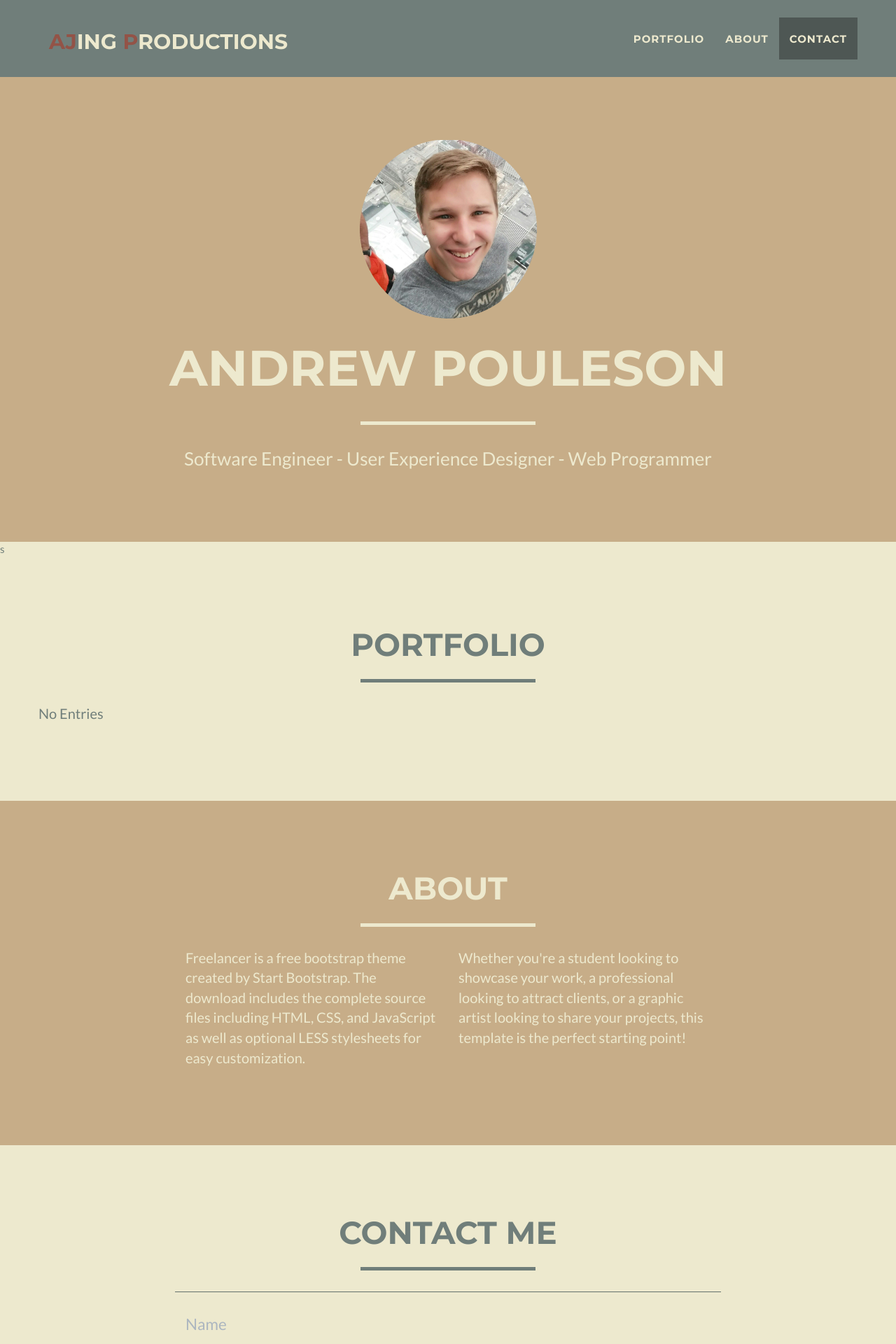
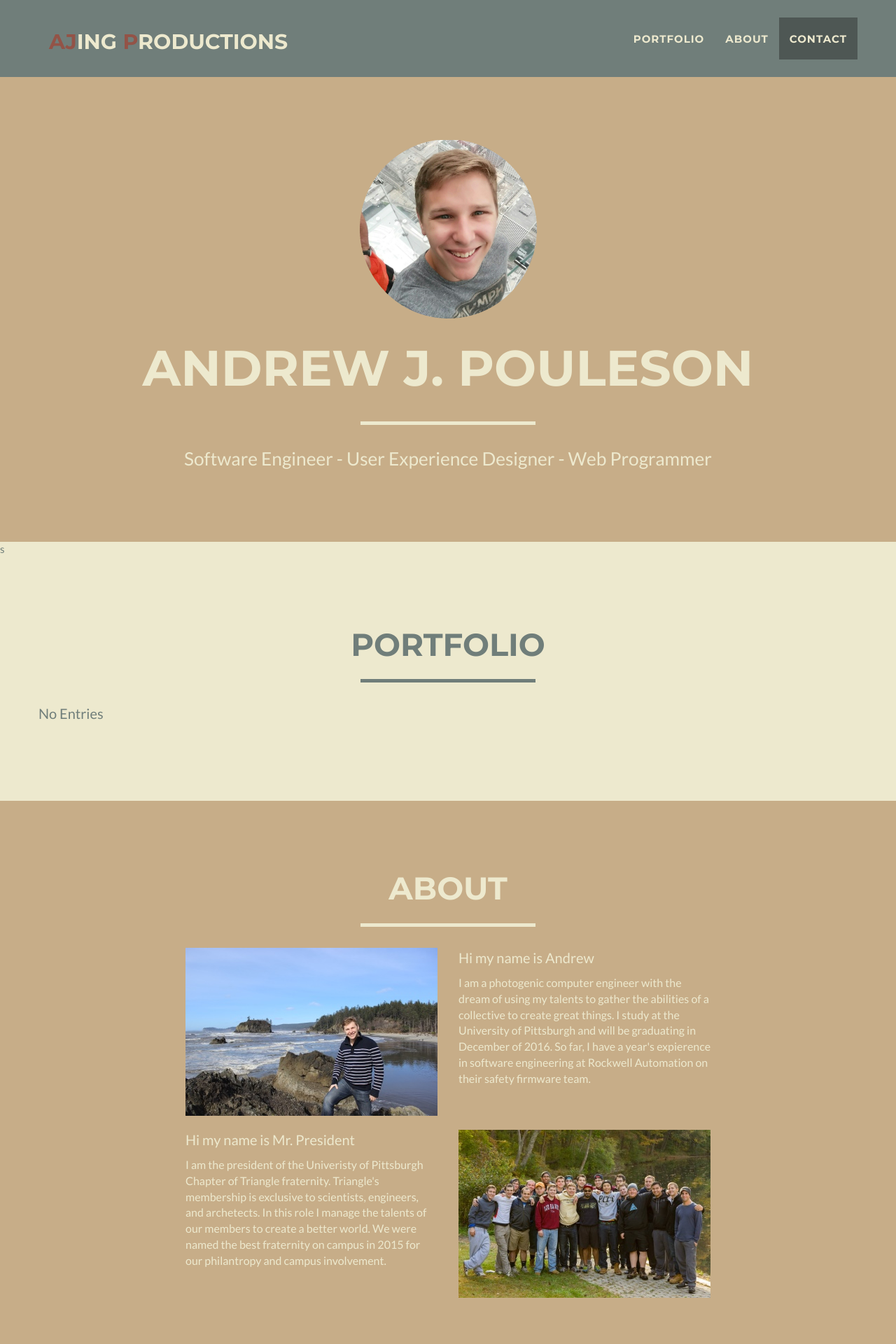
Before and after one commit to FiscalTiger/AJingProductions, a PHP site: page / in a window 1280 px wide. Shown: the top 1920 px of the page at 70% size. Run offline with PHP 8.4, Linux system fonts and the light colour scheme; data that the repository does not hold is empty; some libraries are stand-ins or nearby versions.

Commit message:
Finish about me, change some css and update the footer with my information

```diff
--- a/about.php
+++ b/about.php
@@ -8,11 +8,31 @@
             </div>
         </div>
         <div class="row">
-            <div class="col-lg-4 col-lg-offset-2">
-                <p>Freelancer is a free bootstrap theme created by Start Bootstrap. The download includes the complete source files including HTML, CSS, and JavaScript as well as optional LESS stylesheets for easy customization.</p>
+            <div class="col-xs-4 col-xs-offset-2">
+                <img class="img-responsive" src="img/about_personal.jpg" alt="">
             </div>
-            <div class="col-lg-4">
-                <p>Whether you're a student looking to showcase your work, a professional looking to attract clients, or a graphic artist looking to share your projects, this template is the perfect starting point!</p>
+            <div class="col-xs-4">
+                <p>Hi my name is Andrew</p>
+                <p class="small">
+                    I am a photogenic computer engineer with the dream of using my talents to gather the abilities of a collective to create great things.
+                    I study at the University of Pittsburgh and will be graduating in December of 2016.
+                    So far, I have a year's expierence in software engineering at Rockwell Automation on their safety firmware team.
+                </p>
+            </div>
+        </div>
+        <div class="clearfix visible-xs-block"></div>
+        <div class="row top-buffer">
+            <div class="col-xs-4 col-xs-offset-2">
+                <p>Hi my name is Mr. President</p>
+                <p class="small">
+                    I am the president of the Univeristy of Pittsburgh Chapter of Triangle fraternity.
+                    Triangle's membership is exclusive to scientists, engineers, and archetects.
+                    In this role I manage the talents of our members to create a better world.
+                    We were named the best fraternity on campus in 2015 for our philantropy and campus involvement.
+                </p>
+            </div>
+            <div class="col-xs-4">
+                <img class="img-responsive" src="img/about_triangle.jpg" alt="">
             </div>
         </div>
     </div>
--- a/css/freelancer.css
+++ b/css/freelancer.css
@@ -48,7 +48,7 @@ hr.star-primary {
 
 hr.star-light:after,
 hr.star-primary:after {
-    content: "\f005";
+    content: "\f1d0";
     display: inline-block;
     position: relative;
     top: -.8em;
@@ -461,3 +461,5 @@ footer .footer-below {
     display: none;
     opacity: 0;
 }
+
+.top-buffer { margin-top:20px; }
--- a/footer.php
+++ b/footer.php
@@ -5,31 +5,28 @@
             <div class="row">
                 <div class="footer-col col-md-4">
                     <h3>Location</h3>
-                    <p>3481 Melrose Place<br>Beverly Hills, CA 90210</p>
+                    <p>325 Semple St. Rear<br>Pittsburgh, PA 15213</p>
                 </div>
                 <div class="footer-col col-md-4">
                     <h3>Around the Web</h3>
                     <ul class="list-inline">
                         <li>
-                            <a href="#" class="btn-social btn-outline"><i class="fa fa-fw fa-facebook"></i></a>
+                            <a href="https://www.facebook.com/andrew.pouleson" class="btn-social btn-outline"><i class="fa fa-fw fa-facebook"></i></a>
                         </li>
                         <li>
-                            <a href="#" class="btn-social btn-outline"><i class="fa fa-fw fa-google-plus"></i></a>
+                            <a href="https://twitter.com/ajpouleson" class="btn-social btn-outline"><i class="fa fa-fw fa-twitter"></i></a>
                         </li>
                         <li>
-                            <a href="#" class="btn-social btn-outline"><i class="fa fa-fw fa-twitter"></i></a>
+                            <a href="https://www.linkedin.com/in/andrew-pouleson-88a1b39b" class="btn-social btn-outline"><i class="fa fa-fw fa-linkedin"></i></a>
                         </li>
                         <li>
-                            <a href="#" class="btn-social btn-outline"><i class="fa fa-fw fa-linkedin"></i></a>
-                        </li>
-                        <li>
-                            <a href="#" class="btn-social btn-outline"><i class="fa fa-fw fa-dribbble"></i></a>
+                            <a href="https://github.com/FiscalTiger" class="btn-social btn-outline"><i class="fa fa-fw fa-github"></i></a>
                         </li>
                     </ul>
                 </div>
                 <div class="footer-col col-md-4">
-                    <h3>About Freelancer</h3>
-                    <p>Freelance is a free to use, open source Bootstrap theme created by <a href="http://startbootstrap.com">Start Bootstrap</a>.</p>
+                    <h3>A little Philosphy</h3>
+                    <p>"If you want to build a ship, don’t drum up the men to gather wood, divide the work and give orders. Instead, teach them to yearn for the vast and endless sea."</p> <p> <em>&#8211; Antoine de Saint-Exupéry</em></p>
                 </div>
             </div>
         </div>
@@ -38,7 +35,7 @@
         <div class="container">
             <div class="row">
                 <div class="col-lg-12">
-                    Copyright &copy; Your Website 2014
+                    Copyright &copy; Andrew Pouleson 2016
                 </div>
             </div>
         </div>
--- a/header.php
+++ b/header.php
@@ -5,7 +5,7 @@
             <div class="col-lg-12">
                 <img class="img-responsive" src="img/profile.png" alt="">
                 <div class="intro-text">
-                    <span class="name">Andrew Pouleson</span>
+                    <span class="name">Andrew J. Pouleson</span>
                     <hr class="star-light">
                     <span class="skills">Software Engineer - User Experience Designer - Web Programmer</span>
                 </div>
```
Also changed, not shown: img/about_personal.JPG (added), img/about_triangle.jpg (added), img/portfolio/easycheck.png (added), img/portfolio/icon.png (added).
